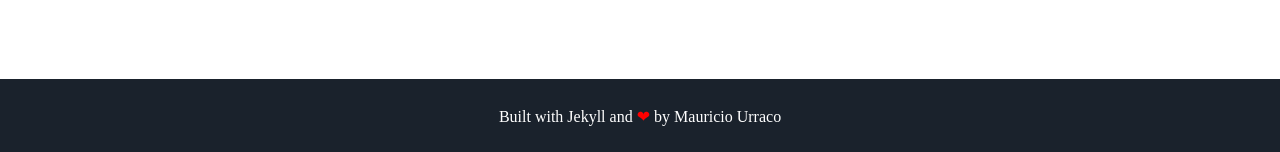
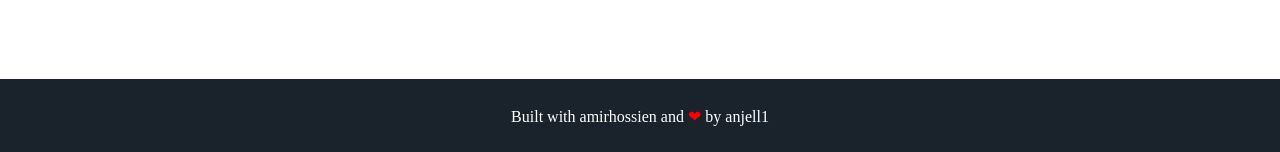
Before and after one commit to daneshisajad/anjell1.github.io, a Jekyll site: the page built from index.html, in a window 1280 px wide. Shown: the part 1574-1726 px from the top of the page. Built offline with Jekyll 4.4.1, drawn with Linux system fonts in a browser that asks for light colours; some web fonts are replaced.

Commit message:
Update footer.html

```diff
--- a/_includes/footer.html
+++ b/_includes/footer.html
@@ -1,6 +1,6 @@
 <footer class="footer">
     <!-- <p>&copy; {{ site.username }}</p> -->
-    <p>Built with Jekyll and <span class="love">❤</span> by <a href="https://github.com/murraco">Mauricio Urraco</a></p>
+    <p>Built with amirhossien and <span class="love">❤</span> by <a href="https://github.com/anjell1">anjell1</a></p>
 </footer>
 <script src="{{ '/assets/js/particles.min.js' | prepend: site.baseurl }}"></script>
 <script src="{{ '/assets/js/sweet-scroll.min.js' | prepend: site.baseurl }}"></script>
```
